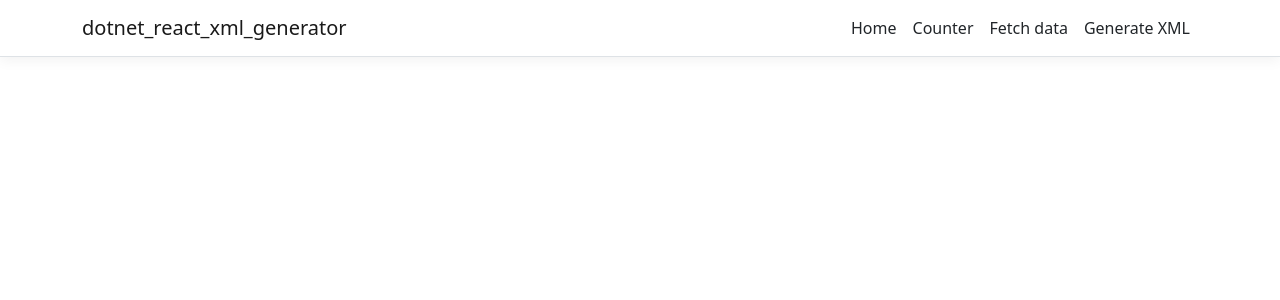
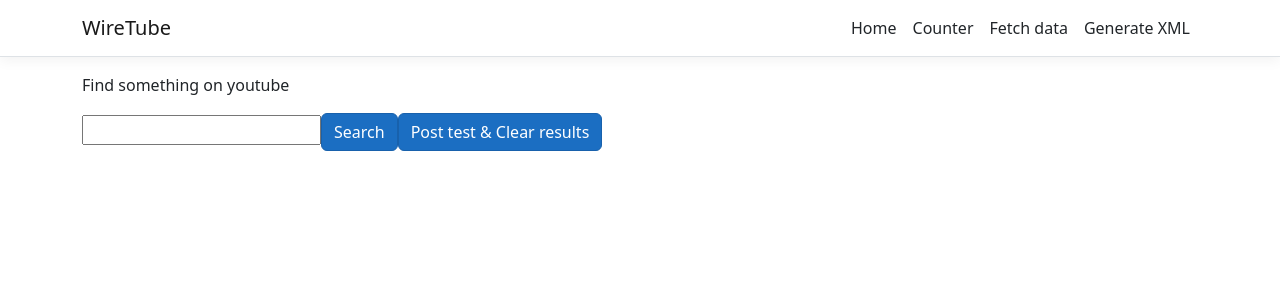
Before and after one commit to Thomasv7877/WireTube, a React (Create React App) app in the folder ClientApp/: page /YoutubeApp in a window 1280 px wide. Shown: the top 300 px of the page. Built offline with nearby package versions, Linux system fonts and the light colour scheme.

Commit message:
add yt app controller and react component

```diff
--- a/ClientApp/src/AppRoutes.js
+++ b/ClientApp/src/AppRoutes.js
@@ -3,10 +3,11 @@ import { FetchData } from "./components/FetchData";
 import { Home } from "./components/Home";
 import { GenXml } from "./components/GenXml";
 import { Login} from "./components/Login";
+import { YoutubeApp } from "./components/YoutubeApp";
 
 const AppRoutes = [
   {
-    index: true,
+    path: '/',
     element: <Home />
   },
   {
@@ -25,6 +26,11 @@ const AppRoutes = [
   {
     path: '/Login',
     element: <Login />
+  },
+  {
+    index: true,
+    path: '/YoutubeApp',
+    element: <YoutubeApp />
   }
 ];
 
--- a/ClientApp/src/components/NavMenu.js
+++ b/ClientApp/src/components/NavMenu.js
@@ -25,12 +25,12 @@ export class NavMenu extends Component {
     return (
       <header>
         <Navbar className="navbar-expand-sm navbar-toggleable-sm ng-white border-bottom box-shadow mb-3" container light>
-          <NavbarBrand tag={Link} to="/">dotnet_react_xml_generator</NavbarBrand>
+          <NavbarBrand tag={Link} to="/YoutubeApp">WireTube</NavbarBrand>
           <NavbarToggler onClick={this.toggleNavbar} className="mr-2" />
           <Collapse className="d-sm-inline-flex flex-sm-row-reverse" isOpen={!this.state.collapsed} navbar>
             <ul className="navbar-nav flex-grow">
               <NavItem>
-                <NavLink tag={Link} className="text-dark" to="/">Home</NavLink>
+                <NavLink tag={Link} className="text-dark" to="/YoutubeApp">Home</NavLink>
               </NavItem>
               <NavItem>
                 <NavLink tag={Link} className="text-dark" to="/counter">Counter</NavLink>
@@ -41,6 +41,7 @@ export class NavMenu extends Component {
               <NavItem>
                 <NavLink tag={Link} className="text-dark" to="/gen-xml">Generate XML</NavLink>
               </NavItem>
+
             </ul>
           </Collapse>
         </Navbar>
--- /dev/null
+++ b/ClientApp/src/components/YoutubeApp.js
@@ -0,0 +1,54 @@
+import React, { useState } from "react";
+
+export function YoutubeApp(){
+    const [searchTerm, setSearchTerm] = useState('');
+    //const apiKey = 'AIzaSyDnMozDltngJNf45Dnel-Xxo1Gm-Q0_uUU';
+    const apiKey = process.env.react_app_yt_api_key;
+    const apiUrl = `https://youtube.googleapis.com/youtube/v3/search?part=snippet&maxResults=20&q=${searchTerm}&type=video&key=${apiKey}`;
+    const [searchResults, setSearchResults] = useState([]);
+    const testVar = "Beginning to End";
+
+    const handleSearch = async () => {
+        try {
+          const response = await fetch(apiUrl);
+          const data = await response.json();
+          console.log(data);
+          setSearchResults(data.items);
+        } catch (error) {
+          console.error('Error:', error);
+        }
+      };
+
+    const handlePostTest = async () => {
+      setSearchResults([]);
+      try {
+        const response = await fetch("/ytApi", {
+          method: 'POST',
+          headers: {'Content-Type': 'application/json'},
+          body: JSON.stringify({message: testVar})
+            });
+        const data = await response.json();
+        console.log(data);
+        console.log("test");
+      } catch (error) {
+        //console.error('Error:', error);
+      }
+    }
+
+    return(
+        <>
+        <p>Find something on youtube</p>
+        <input type="text" value={searchTerm} onChange={e => setSearchTerm(e.target.value)}/>
+        <button type="button" className="btn btn-primary" onClick={handleSearch}>Search</button>
+        <button type="button" className="btn btn-primary" onClick={handlePostTest}>Post test & Clear results</button>
+        <ul>
+        {searchResults.map(result =>
+        {
+            var vidLink = `https://www.youtube.com/watch?v=${result.id.videoId}`;
+        return (
+          <li key={result.id.videoId}><p>{result.snippet.title} <a href={vidLink}>Watch!</a></p></li>
+        )})}
+      </ul>
+        </>
+    );
+}
--- a/ClientApp/src/setupProxy.js
+++ b/ClientApp/src/setupProxy.js
@@ -9,6 +9,7 @@ const context = [
   "/trigger",
   "/test",
   "/Users",
+  "/ytApi",
 ];
 
 const onError = (err, req, resp, target) => {
```
Also changed, not shown: 2 other files (tests, documents, lock files or other folders).
